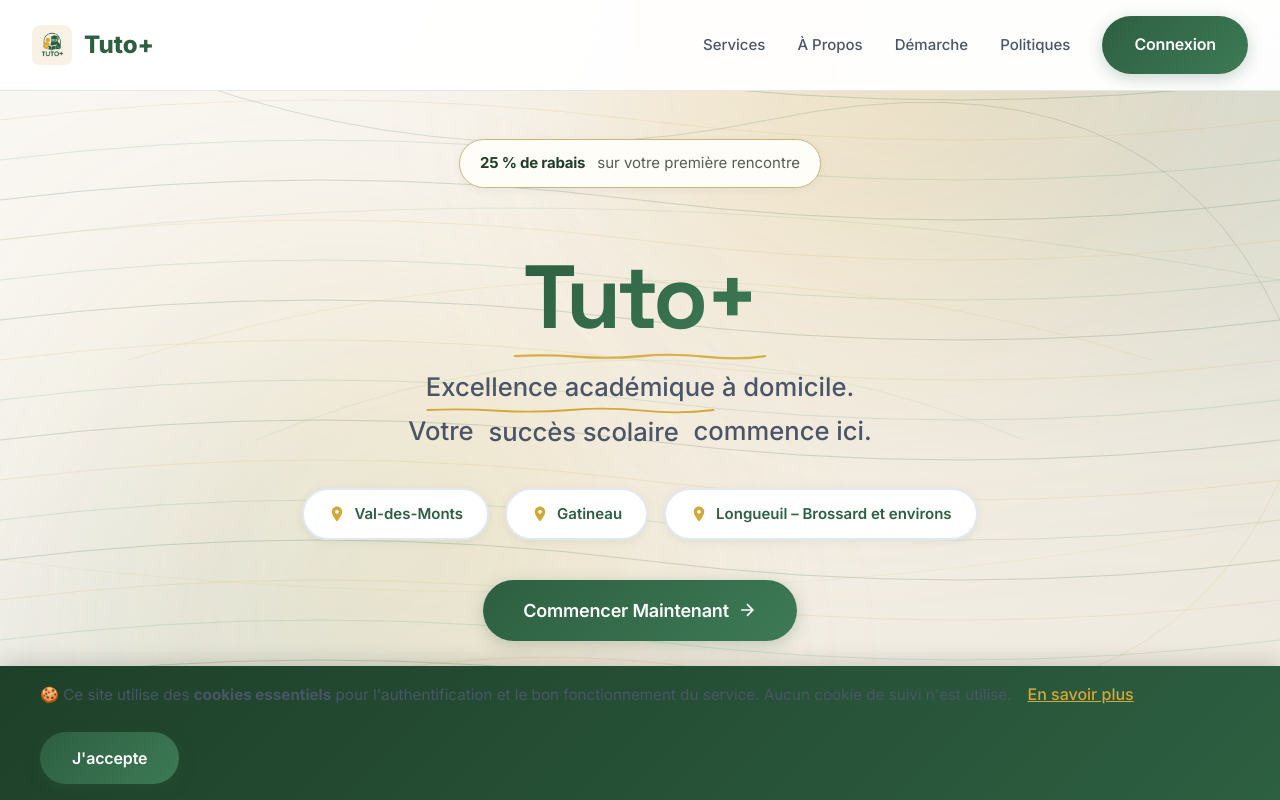
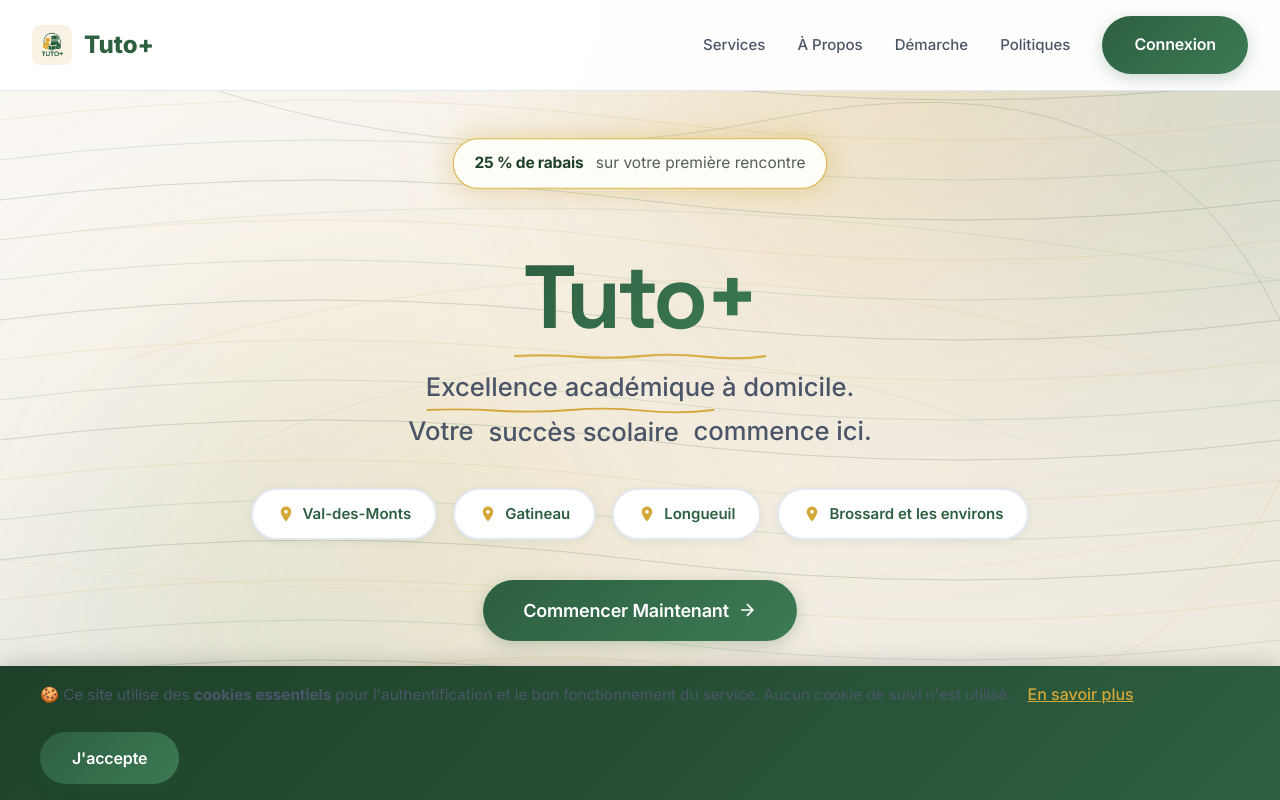
Before and after one commit to ImCalebP/tutoplus, a Next.js app: page / in a window 1280 px wide. Shown: the top 800 px of the page. Built offline with nearby package versions, Linux system fonts and the light colour scheme.

Commit message:
Restore offer pulse and split hero service regions

```diff
--- a/src/app/globals.css
+++ b/src/app/globals.css
@@ -591,7 +591,7 @@ section {
   border: 1px solid #c8b67e;
   background: #fffdf7;
   box-shadow: 0 2px 8px rgba(32, 72, 49, 0.06);
-  animation: none;
+  animation: pulseBadge 3s ease-in-out infinite;
   font-size: 0.9375rem;
   line-height: 1.5;
   text-align: center;
@@ -627,6 +627,7 @@ section {
 
 @media (prefers-reduced-motion: reduce) {
   .discount-badge--hero {
+    animation: none;
     transition: none;
   }
 }
--- a/src/app/page.tsx
+++ b/src/app/page.tsx
@@ -148,7 +148,13 @@ export default function Home() {
                 <svg className="location-icon" viewBox="0 0 24 24" fill="currentColor">
                   <path d="M12 2C8.13 2 5 5.13 5 9c0 5.25 7 13 7 13s7-7.75 7-13c0-3.87-3.13-7-7-7zm0 9.5c-1.38 0-2.5-1.12-2.5-2.5s1.12-2.5 2.5-2.5 2.5 1.12 2.5 2.5-1.12 2.5-2.5 2.5z" />
                 </svg>
-                Longueuil – Brossard et environs
+                Longueuil
+              </div>
+              <div className="location-badge">
+                <svg className="location-icon" viewBox="0 0 24 24" fill="currentColor">
+                  <path d="M12 2C8.13 2 5 5.13 5 9c0 5.25 7 13 7 13s7-7.75 7-13c0-3.87-3.13-7-7-7zm0 9.5c-1.38 0-2.5-1.12-2.5-2.5s1.12-2.5 2.5-2.5 2.5 1.12 2.5 2.5-1.12 2.5-2.5 2.5z" />
+                </svg>
+                Brossard et les environs
               </div>
             </div>
             <div style={{ marginTop: '2.5rem' }}>
```
